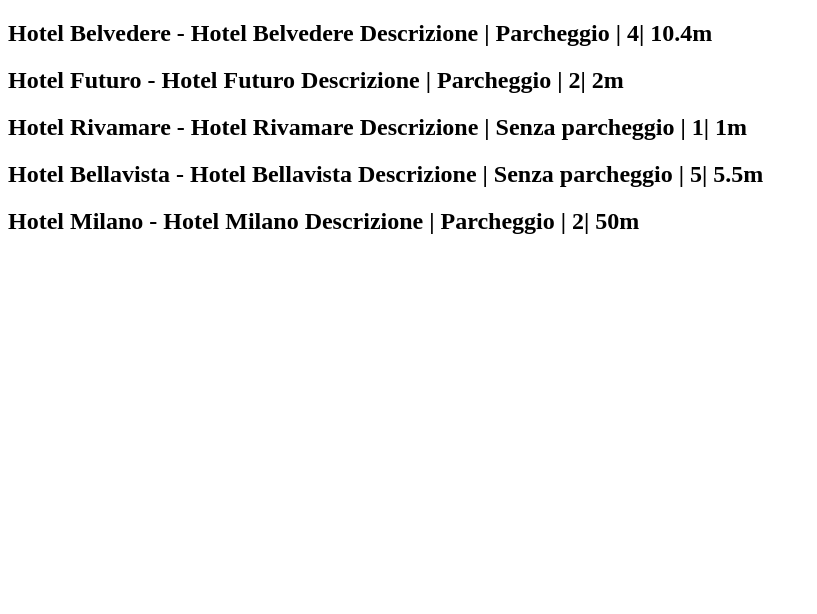
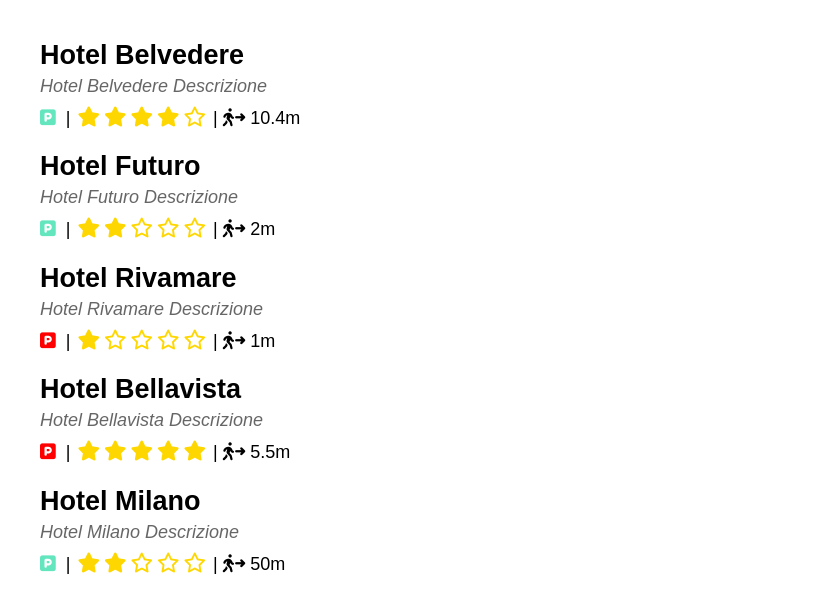
Before and after one commit to TobiaRigon/php-hotel, a PHP site: page / in a window 1280 px wide. Shown: the top 614 px of the page, without its empty margins (0-817 px from the left). Run offline with PHP 8.4, Linux system fonts and the light colour scheme.

Commit message:
Milestone 1: Css style

```diff
--- a/index.php
+++ b/index.php
@@ -1,8 +1,11 @@
 <!DOCTYPE html>
 <html lang="en">
 <head>
+
     <meta charset="UTF-8">
     <meta name="viewport" content="width=device-width, initial-scale=1.0">
+
+    <link rel="stylesheet" href="https://cdnjs.cloudflare.com/ajax/libs/font-awesome/6.5.1/css/all.min.css" integrity="sha512-DTOQO9RWCH3ppGqcWaEA1BIZOC6xxalwEsw9c2QQeAIftl+Vegovlnee1c9QX4TctnWMn13TZye+giMm8e2LwA==" crossorigin="anonymous" referrerpolicy="no-referrer" />
     <title>php-hotel</title>
 </head>
 <body>
@@ -50,19 +53,65 @@
         ];
 
         foreach ($hotels as $hotel) {
-            echo "<h2>" . $hotel["name"] . " - " . $hotel["description"] . " | ";
+            echo "<h2>" . $hotel["name"]  . "</h2>"  . "<span class='descrizione'>" . $hotel["description"] . "</span>";
 
-            if ($hotel['parking'] === true) {
-                echo 'Parcheggio';
+            if ($hotel['parking']) {
+                echo '<i class="fa-solid fa-square-parking" style="color: #63E6BE;"></i>';
             } else {
-                echo 'Senza parcheggio';
+                echo '<i class="fa-solid fa-square-parking" style="color: red;"></i>';
             }
 
-            echo " | " . $hotel["vote"] . '| '
-                    . $hotel["distance_to_center"] . 'm'
-                    . "</h2>";
+            echo " | <span class='rating'>";
+
+            for ($i = 1; $i <= 5; $i++) {
+                if ($i <= $hotel["vote"]) {
+                    echo '<i class="fa-solid fa-star"></i>';
+                }  else {
+                    echo '<i class="fa-regular fa-star"></i>';
+                }
+            }
+
+            echo "</span> | <i class='fa-solid fa-person-walking-arrow-right'></i> " . $hotel["distance_to_center"] . 'm</span>';
         }
     ?>
 
 </body>
 </html>
+
+<style>
+    :root{
+        font-family: Arial, sans-serif;
+        font-size:18px
+    }
+
+    body {
+        margin: 40px;
+    }
+
+    h2 {
+        margin-bottom: 5px;
+    }
+
+    .descrizione {
+        color: #666;
+        font-style: italic;
+        display: block;
+        margin-bottom: 10px;
+    }
+
+    .fa-square-parking {
+        margin-right: 5px;
+    }
+
+    .rating {
+        color: #FFD700;
+    }
+
+
+    .rating i {
+        font-size: 20px;
+        margin: 0 2px;
+    }
+
+
+</style>
```
